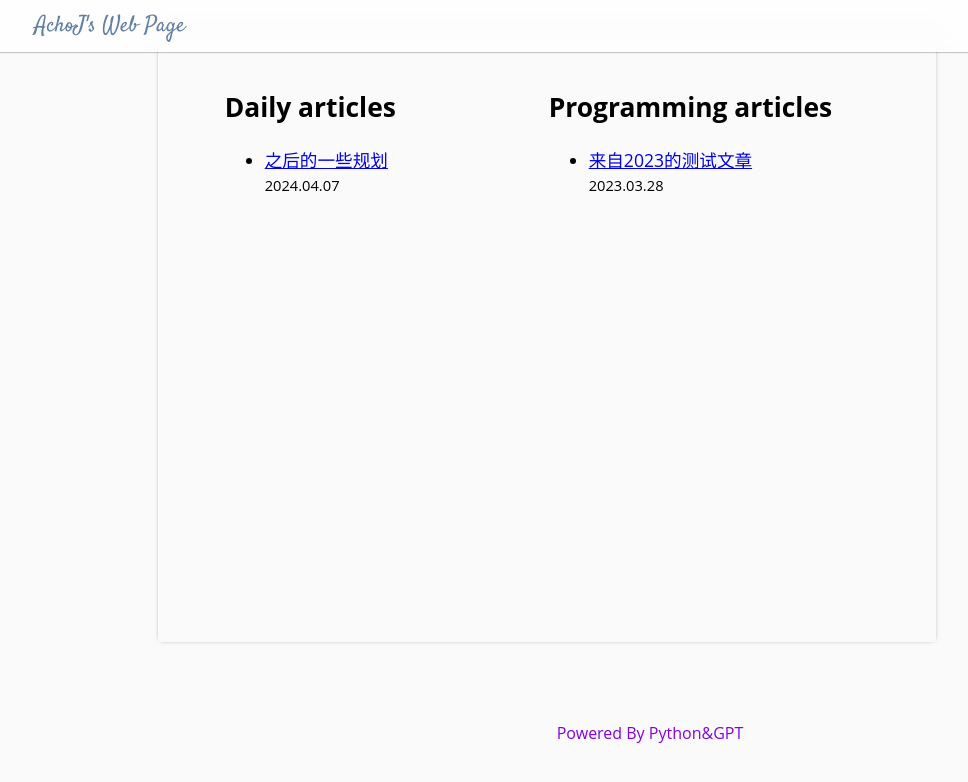
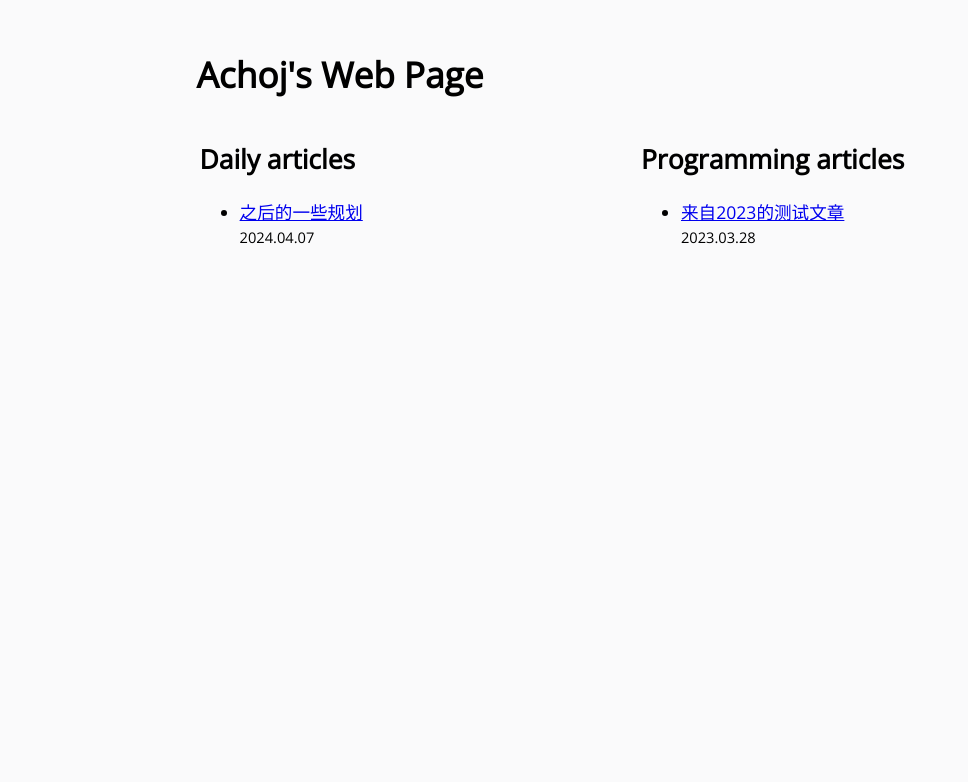
Before and after one commit to achoj/achoj.github.io, a plain HTML site: page index.html in a window 1280 px wide. Shown: the whole page, without its empty margins (1-969 px from the left). Drawn offline with Linux system fonts and the light colour scheme; a web font is replaced by a local one.

Commit message:
change style

```diff
--- a/index.html
+++ b/index.html
@@ -7,10 +7,8 @@
     <link href="/source/index.css" rel="stylesheet">
   </head>
   <body>
-    <header>
-      <a class="wiki-header" href="/index.html">AchoJ's Web Page</a>
-    </header>
     <div class="content" id="md">
+      <h1>Achoj's Web Page</h1>
       <table width="100%">
         <tr></tr>
         <td valign="top" width="50%">
@@ -33,6 +31,5 @@
         </td>
       </table>
     </div>
-    <footer>Powered By Python&amp;GPT</footer>
   </body>
 </html>
--- a/source/index.css
+++ b/source/index.css
@@ -8,55 +8,26 @@
     src: url("/fonts/Satisfy-Regular.ttf");
 }
 
+@font-face {
+    font-family: 'Open sans';
+    src: url("/fonts/OpenSans-Regular.ttf");
+}
+
 body {
-    margin-left: 30px;
     background-color: rgba(208, 214, 220, 0.1);
     font-family: 'Open sans', Sans Serif,Sans;
 }
 
-header {
-    font-family: 'kalam';
-    position: fixed;
-    top: 0;
-    left: 0;
-    width: 100%;
-    padding: 10px;
-    text-align: left;
-    box-shadow: 0 1px 1px rgba(0, 0, 0, 0.2);
-    backdrop-filter: blur(8px);
-    /* 应用一个10像素的模糊效果 */
-    background-color: rgba(255, 255, 255, 0.7);
-    /* 背景颜色，透明度根据需求调*/
-    z-index: 1000;
-}
-
-.wiki-header {
-    font-family: 'statis';
-    font-size: 140%;
-    color: rgb(98, 127, 164);
-    text-decoration: none;
-    padding-left: 2%;
-    padding-right: 3%;
+h1 {
+    margin-bottom: 1rem;
 }
 
 .content {
-    width: 50%;
-    padding: 2rem 4rem 5rem 4rem;
-    margin: 30px 27% 80px auto;
-    box-shadow: 0 0px 5px -3px rgba(0, 0, 0.9, .5), 0 0px 5px -3px rgba(0, 0, 0, .5);
-    min-width: 650px;
-    min-height: 500px;
+    width: 70%;
+    margin: 50px auto 50px auto;
     border-radius: 3px;
     font-size: 110%;
 }
-
-footer {
-    text-align: center;
-    color: rgb(134, 0, 229);
-    margin-bottom: 10px;
-    user-select: none;
-}
-
 
 @media (max-width: 800px) {
     .content {
--- a/source/post.css
+++ b/source/post.css
@@ -4,20 +4,16 @@
     src: url("/fonts/OpenSans-Regular.ttf");
 }
 
+
 @font-face {
-    font-family: 'Hack';
+    font-family: 'Roboto Mono';
     size: 150%;
-    src: url("/fonts/Hack-Regular.ttf");
+    src: url("/fonts/RobotoMono-Regular.ttf");
 }
 @font-face {
     font-family: 'statis';
     src: url("/fonts/Satisfy-Regular.ttf");
 }
-@font-face {
-    font-family: 'kalam';
-    src: url("/fonts/Kalam-Regular.ttf");
-}
-
 body {
     margin-left: 30px;
     background-color: rgba(208, 214, 220, 0.1);
@@ -30,7 +26,7 @@ header {
     top: 0;
     left: 0;
     width: 100%;
-    padding: 10px;
+    padding: 5px;
     text-align: left;
     box-shadow: 0 1px 1px rgba(0, 0, 0, 0.2);
     backdrop-filter: blur(8px);
@@ -58,10 +54,10 @@ header {
 }
 
 .content {
-    background-color: #E6E6E61A;
-    width: 50%;
+    /* background-color: #E6E6E61A; */
+    width: 60%;
     padding: 2rem 4rem 5rem 4rem;
-    margin: 30px 27% 80px auto;
+    margin: 30px 20% 80px auto;
     box-shadow: 0 0px 5px -3px rgba(0, 0, 0.9, .5), 0 0px 5px -3px rgba(0, 0, 0, .5);
     min-width: 650px;
     min-height: 500px;
@@ -119,7 +115,7 @@ p {
 }
 
 .hljs {
-    font-family: 'Hack';
+    font-family: 'Roboto Mono';
     font-size: 80%;
 }
 
```
Also changed, not shown: articles-html/2023/12_01_来自2023的测试文章_n.html (+1 -2 lines), articles-html/2024/04_07_测试.html (+1 -2 lines), fonts/Hack-Regular.ttf (deleted), fonts/RobotoMono-Regular.ttf (added), 1 other file.
